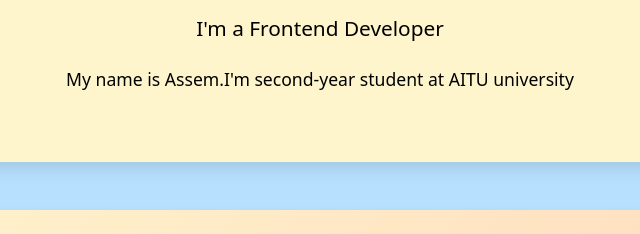
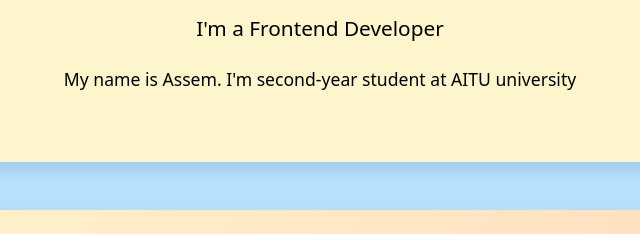
Before and after one commit to Asemkass/Asem.github.io, a website: page index.html in a window 1280 px wide. Shown: the part 401-635 px from the top of the page, 320-960 px from the left. Drawn offline with nearby package versions, Linux system fonts and the light colour scheme.

Commit message:
Add files via upload

```diff
--- a/index.html
+++ b/index.html
@@ -9,6 +9,7 @@
     <link rel="stylesheet" href="https://cdnjs.cloudflare.com/ajax/libs/font-awesome/6.0.0-beta3/css/all.min.css">
 </head>
 <body>
+
 <!-- Header -->
 <header>
     <nav class="navbar navbar-expand-lg navbar-light">
@@ -33,6 +34,7 @@
         </div>
     </nav>
 </header>
+
 <!-- Body -->
 <main class="container my-5">
     <!-- About Me  -->
@@ -40,7 +42,7 @@
         <img src="Images/me.jpeg" alt="Image of Assem Bertay" class="img-fluid rounded-circle mb-3 shadow-sm" width="180">
         <h1 class="mb-3">Assem Bertay</h1>
         <p class="lead">I'm a Frontend Developer</p>
-        <p class="description">My name is Assem.I'm second-year student at AITU university</p>
+        <p class="description">My name is Assem. I'm second-year student at AITU university</p>
     </section>
     <!-- Hobbies  -->
     <section id="hobbies" class="text-center mt-5">
@@ -63,6 +65,8 @@
             <p class="hobby-description">Cooking opens up numerous opportunities for creativity and self-expression.</p>
         </div>
     </section>
+
+
     <!-- Projects  -->
     <section id="projects" class="mt-5">
         <h2 class="text-center mb-4">My Projects</h2>
@@ -97,6 +101,7 @@
         </div>
     </section>
 </main>
+
 <!-- Footer  -->
 <footer id="contact" class="text-center py-4" style="background-color: #FFF5CD;">
     <div class="container">
@@ -107,6 +112,7 @@
                 <p><a href="mailto:asem.bertay@bk.ru" class="text-dark">asem.bertay@bk.ru</a></p>
             </div>
             <!-- Social Media -->
+
             <div class="col-md-4 mb-3">
                 <h5>Follow Me</h5>
                 <a href="https://www.instagram.com/assem_evance?igsh=MXRjZjJ1Y2Nvd3lhdQ==" target="_blank" class="text-dark me-3">
@@ -127,9 +133,7 @@
         </div>
     </div>
 </footer>
+
 <script src="https://cdn.jsdelivr.net/npm/bootstrap@5.3.0-alpha3/dist/js/bootstrap.bundle.min.js"></script>
 </body>
 </html>
-<script src="https://cdn.jsdelivr.net/npm/bootstrap@5.3.0-alpha3/dist/js/bootstrap.bundle.min.js"></script>
-</body>
-</html>
```
